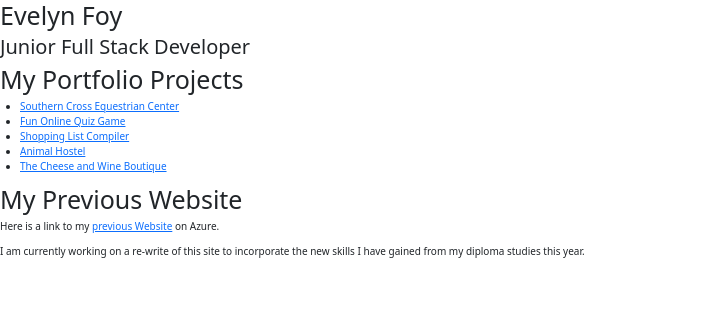
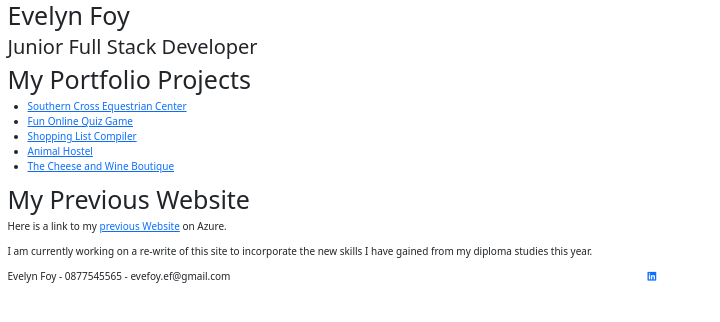
Before and after one commit to evelynfoy/website, a plain HTML site: page index.html in a window 1280 px wide. Shown: the whole page, without its empty margins (0-720 px from the left). Drawn offline with nearby package versions, Linux system fonts and the light colour scheme.

Commit message:
Add footer

```diff
--- a/index.html
+++ b/index.html
@@ -6,18 +6,24 @@
     <meta http-equiv="X-UA-Compatible" content="ie=edge">
     <meta name="Description" content="Evelyn Foy's website"/>
     <link rel="stylesheet" href="https://cdn.jsdelivr.net/npm/bootstrap@5.2.1/dist/css/bootstrap.min.css">
+    <!-- font awesome script-->
+    <script src="https://kit.fontawesome.com/34def818f5.js" crossorigin="anonymous"></script>
     <link rel="stylesheet" href="assets/css/style.css">
     <title>Evelyn</title>
 </head>
 <body>
 
-    <header>
+    <header class="container-fluid">
+        <div class="row">
             <div class="col heading">
                 <h1 class="name">Evelyn Foy</h1>
                 <h2 class="title">Junior Full Stack Developer</h2>
             </div>
+        </div>
     </header>
-    <section>
+
+    <section class="container-fluid">
+        <div class="row">
             <div class="col">
                 <h1>My Portfolio Projects</h1>
                 <ul>
@@ -26,11 +32,12 @@
                     <li><a href="https://github.com/evelynfoy/shopping-list-compiler">Shopping List Compiler</a></li>
                     <li><a href="https://github.com/evelynfoy/animal-hostel">Animal Hostel</a></li>
                     <li><a href="https://github.com/evelynfoy/the-cheese-and-wine-boutique">The Cheese and Wine Boutique</a></li>
-
                 </ul>
             </div>
+        </div>
     </section>
-    <section>
+
+    <section class="container-fluid">
         <div class="col">
             <h1>My Previous Website</h1>
             <p>Here is a link to my <a href="https://evelynsprojects.azurewebsites.net/" target="_blank">previous Website</a> on Azure.</p>
@@ -38,6 +45,19 @@
         </div>
     </section>
 
+    <footer class="container-fluid">
+        <div class="row">
+            <div class="col-6">Evelyn Foy - 0877545565 - evefoy.ef@gmail.com</div>
+            <div class="col-6">
+                <a href="https://www.linkedin.com/in/evelynfoy/" target="_blank">
+                    <i class="fab fa-linkedin" aria-hidden="true"></i>
+                    <span class="sr-only">LinkedIn Link</span>
+                </a>
+            </div>
+        </div>
+    </footer>
+
     <script src="https://cdn.jsdelivr.net/npm/bootstrap@5.2.1/dist/js/bootstrap.bundle.min.js"></script>
+
 </body>
 </html>
```
Lines whose indentation alone changed are shown as unchanged.
